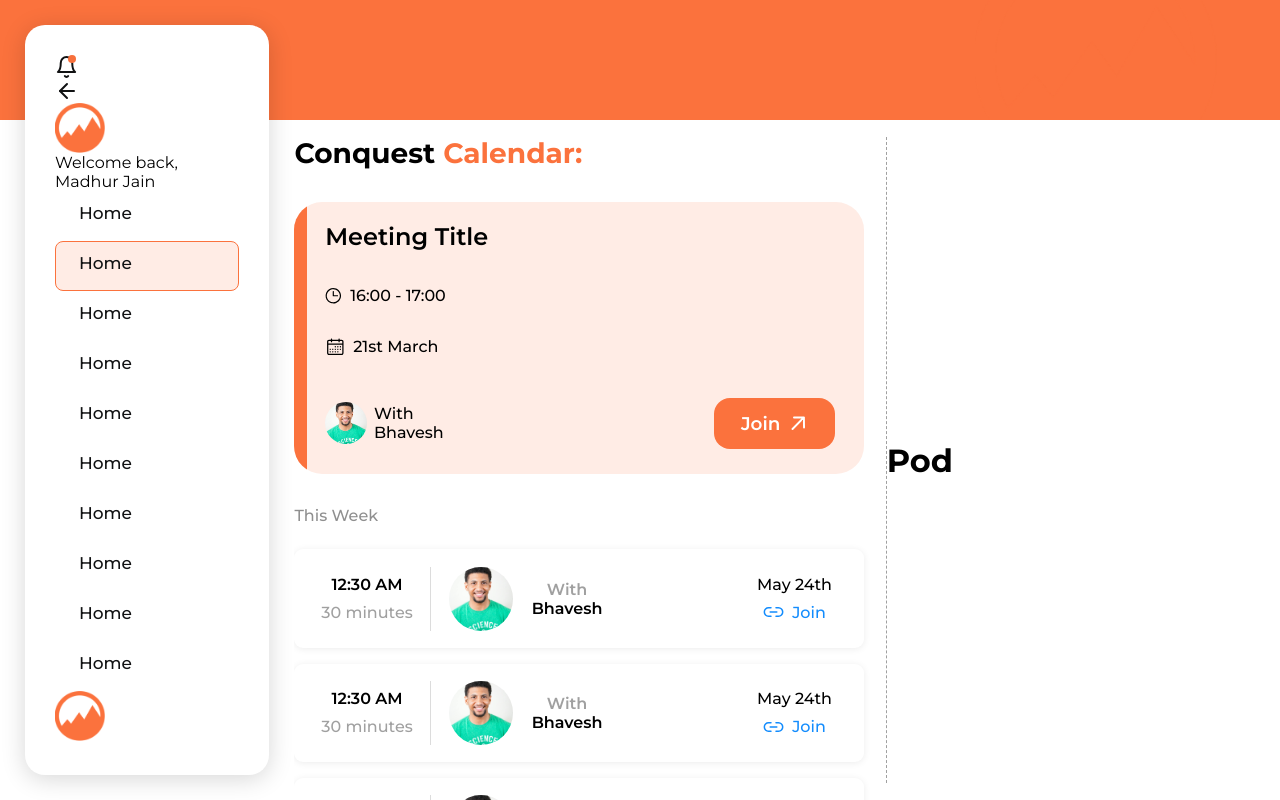
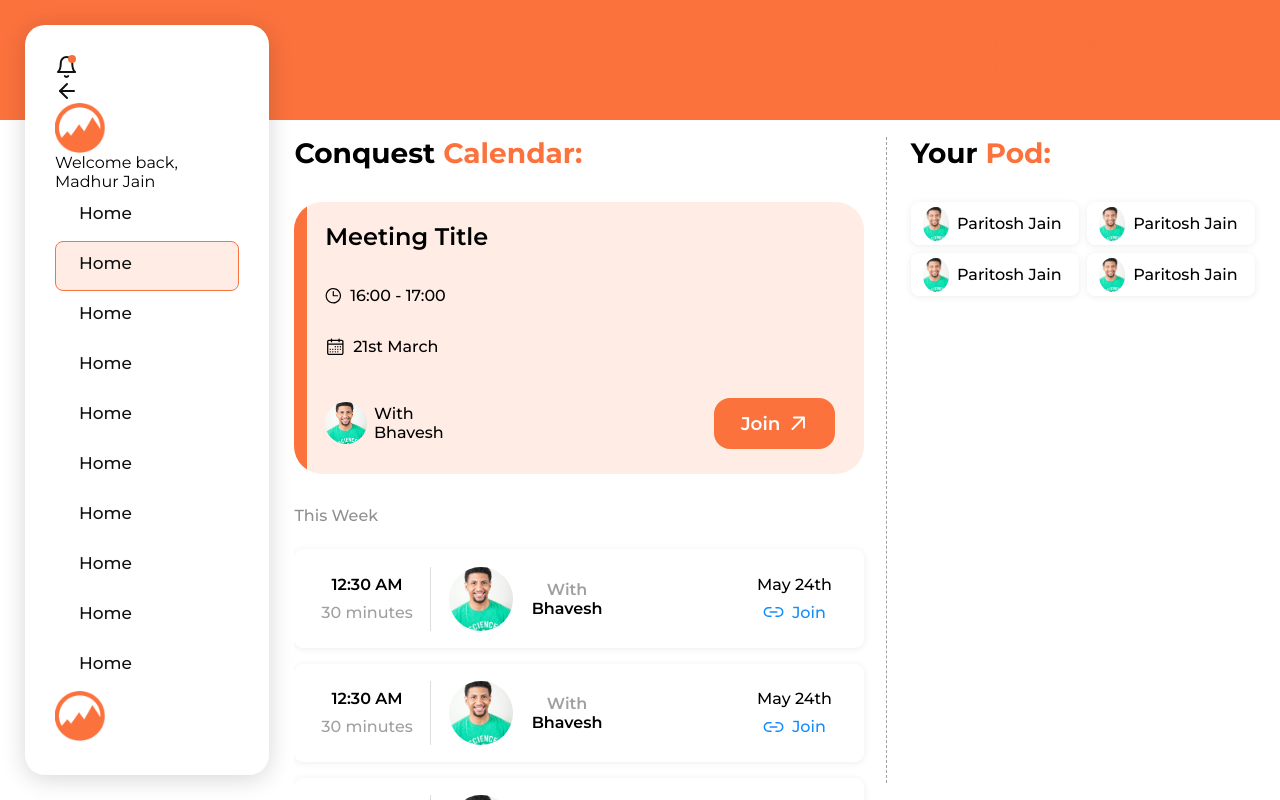
Before and after one commit to dvm-bitspilani/cel-conquest-2024, a React (Vite) app: page /dashboard/home in a window 1280 px wide. Built offline with nearby package versions, Linux system fonts and the light colour scheme.

Commit message:
feat: started working on the 'Your Pod' segment

```diff
--- /dev/null
+++ b/src/components/UserPill/UserPill.jsx
@@ -0,0 +1,30 @@
+import { Avatar, ConfigProvider } from 'antd'
+
+import * as styles from './pill.module.scss'
+
+export default function UserPill({ avatar, name }) {
+    return (
+        <div className={styles.pillbox}>
+            <ConfigProvider
+                theme={{
+                    token: {
+                        lineWidth: 0,
+                    },
+                }}
+            >
+                <Avatar
+                    size={{
+                        xs: 20,
+                        sm: 26,
+                        md: 34,
+                        lg: 34,
+                        xl: 34,
+                        xxl: 34,
+                    }}
+                    icon={<img src={avatar} alt="icon" />}
+                />
+            </ConfigProvider>
+            <p className={styles.name}>{name}</p>
+        </div>
+    )
+}
--- /dev/null
+++ b/src/components/UserPill/pill.module.scss
@@ -0,0 +1,22 @@
+.pillbox {
+    border-radius: 8px;
+    box-sizing: border-box;
+    background: #FFF;
+    box-shadow: 0px 1px 7px 0px rgba(0, 0, 0, 0.08);
+    // width: 47.5%;
+    width: 100%;
+    height: 43px;
+    display: flex;
+    align-items: center;
+    padding-left: 12px;
+    padding-right: 5px;
+    gap: 8px;
+
+    .name {
+        font-weight: 500;
+        overflow: hidden;
+        white-space: nowrap;
+        text-overflow: ellipsis;
+        width: 100%;
+    }
+}
--- a/src/routes/Dashboard/Home/Home.jsx
+++ b/src/routes/Dashboard/Home/Home.jsx
@@ -2,13 +2,14 @@ import { Avatar, ConfigProvider } from "antd";
 
 import MeetingList from "../../../components/MeetingList/MeetingList"
 import MeetingItem from '../../../components/MeetingList/MeetingItem/MeetingItem';
+import UserPill from "../../../components/UserPill/UserPill";
 import avatar from '../../../assets/images/Dashboard/demoAvatar.jpeg'
 
 import * as styles from './home.module.scss'
 
 export default function Home() {
   const listItms = [];
-  for (let j = 0; j < 6; j++) {
+  for (let i = 0; i < 6; i++) {
     const newItm = (
       <MeetingItem
         date="May 24, 2024, 00:30:00"
@@ -16,7 +17,7 @@ export default function Home() {
         mentorName="Bhavesh"
         duration={30}
         // isGrayLink={true}
-        key={j}
+        key={Math.random()}
       />
     );
     listItms.push(newItm);
@@ -72,7 +73,17 @@ export default function Home() {
         <MeetingList listItms={listItms} />
       </div>
       <div className={styles.right}>
-        <h1>Pod</h1>
+        <div className={styles.wrapper}>
+          <h1 className={styles.heading}>Your <span>Pod:</span></h1>
+          <div className={styles.coach}>
+            <div className={styles.pillGrid}>
+              <UserPill avatar={avatar} name='Paritosh Jain' />
+              <UserPill avatar={avatar} name='Paritosh Jain' />
+              <UserPill avatar={avatar} name='Paritosh Jain' />
+              <UserPill avatar={avatar} name='Paritosh Jain' />
+            </div>
+          </div>
+        </div>
       </div>
     </div>
   )
--- a/src/routes/Dashboard/Home/home.module.scss
+++ b/src/routes/Dashboard/Home/home.module.scss
@@ -4,6 +4,18 @@
     height: 85dvh;
     display: flex;
     overflow: auto;
+
+    .heading {
+        margin-top: 1rem;
+        margin-bottom: 2rem;
+        font-size: 1.75rem;
+        font-weight: 700;
+        width: 100%;
+
+        span {
+            color: #FB723D;
+        }
+    }
 
     .meetings {
         width: 59%;
@@ -12,18 +24,6 @@
         display: flex;
         flex-direction: column;
         overflow-y: auto;
-
-        .heading {
-            margin-top: 1rem;
-            margin-bottom: 2rem;
-            font-size: 1.75rem;
-            font-weight: 700;
-            width: 100%;
-
-            span {
-                color: #FB723D;
-            }
-        }
 
         .ongoing {
             aspect-ratio: 435 / 208;
@@ -143,13 +143,40 @@
         height: 100%;
         width: 40%;
         display: flex;
-        align-items: center;
+        overflow-x: hidden;
+        overflow-y: auto;
+        flex-direction: column;
+        justify-content: flex-start;
+        position: relative;
 
         &:before {
             content: "";
-            height: 95%;
+            position: fixed;
+            height: 80.75dvh;
             width: 0;
             border-left: dashed #a0a0a0 1px;
+            top: 57.5dvh;
+            transform: translateY(-50%);
         }
+
+        .wrapper {
+            padding: 0 25px;
+        }
+
+        .coach {
+            .pillGrid {
+                display: grid;
+                grid-template-columns: repeat(2, minmax(0, 1fr));
+                grid-template-rows: none;
+                width: 100% !important;
+                gap: 0.5rem;
+                text-overflow: ellipsis;
+
+                @media screen and (max-width: 1070px) {
+                    grid-template-columns: 1fr;
+                }
+            }
+        }
+
     }
 }
```
